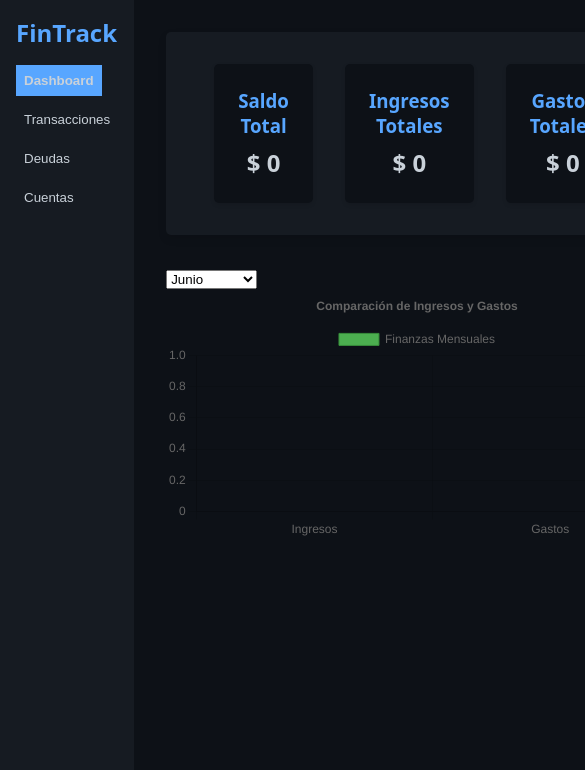
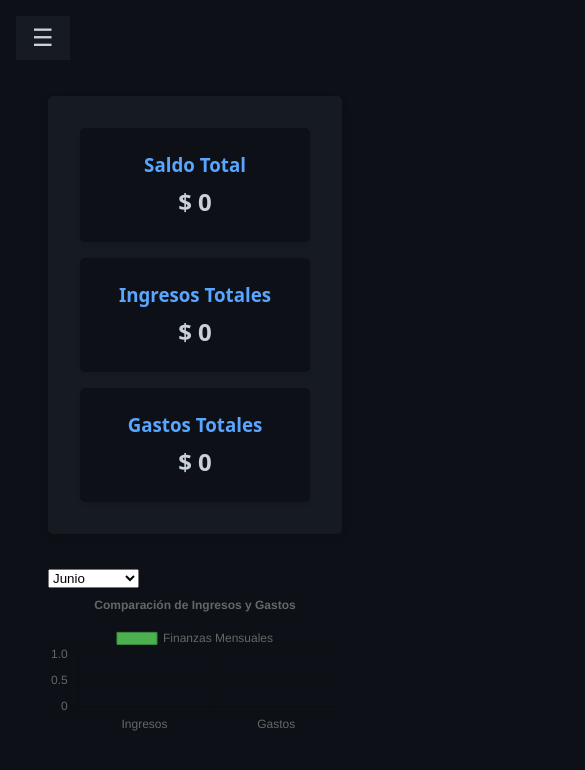
Before and after one commit to CristhianDaza/finTrack, a plain HTML site: page index.html in a window 390 px wide. Shown: the top 770 px of the page, 585 px wide, since content can reach past the window. Drawn offline with nearby package versions, Linux system fonts and the light colour scheme.

Commit message:
feat: add responsive layout with hamburger menu and dark theme styling

```diff
--- a/index.html
+++ b/index.html
@@ -9,6 +9,7 @@
 </head>
 <body>
   <div class="app">
+    <button class="hamburger">☰</button>
     <aside class="sidebar">
       <h2>FinTrack</h2>
       <nav>
--- a/scripts/main.js
+++ b/scripts/main.js
@@ -93,4 +93,9 @@ document.addEventListener('DOMContentLoaded', () => {
       btn.closest('.modal').style.display = 'none';
     });
   });
+
+  document.querySelector('.hamburger').addEventListener('click', () => {
+    const sidebar = document.querySelector('.sidebar');
+    sidebar.classList.toggle('open');
+  });
 });
--- a/styles/main.css
+++ b/styles/main.css
@@ -742,3 +742,67 @@ body {
   font-weight: bold;
   color: var(--text);
 }
+
+/* Responsive Styles */
+.hamburger {
+  display: none;
+}
+
+.sidebar {
+  background: var(--accent);
+  width: 240px;
+  padding: 1rem;
+  display: flex;
+  flex-direction: column;
+}
+
+@media (max-width: 768px) {
+  .hamburger {
+    display: block;
+    position: fixed;
+    top: 1rem;
+    left: 1rem;
+    background: var(--accent);
+    color: var(--text);
+    border: none;
+    padding: 0.5rem 1rem;
+    cursor: pointer;
+    z-index: 1001;
+    font-size: 1.5rem;
+  }
+
+  .app {
+    flex-direction: column;
+  }
+  .sidebar {
+    position: absolute;
+    left: -240px;
+    width: 240px;
+    height: 100%;
+    transition: left 0.3s ease;
+    z-index: 1000;
+  }
+  .sidebar.open {
+    left: 0;
+  }
+  .view {
+    margin-top: 3rem;
+  }
+}
+
+/* Responsive adjustments for main content */
+.view-section {
+  padding: 1rem;
+}
+
+.financial-summary {
+  display: flex;
+  flex-direction: column;
+  gap: 1rem;
+  align-items: center;
+}
+
+.summary-item {
+  width: 100%;
+  text-align: center;
+}
```
